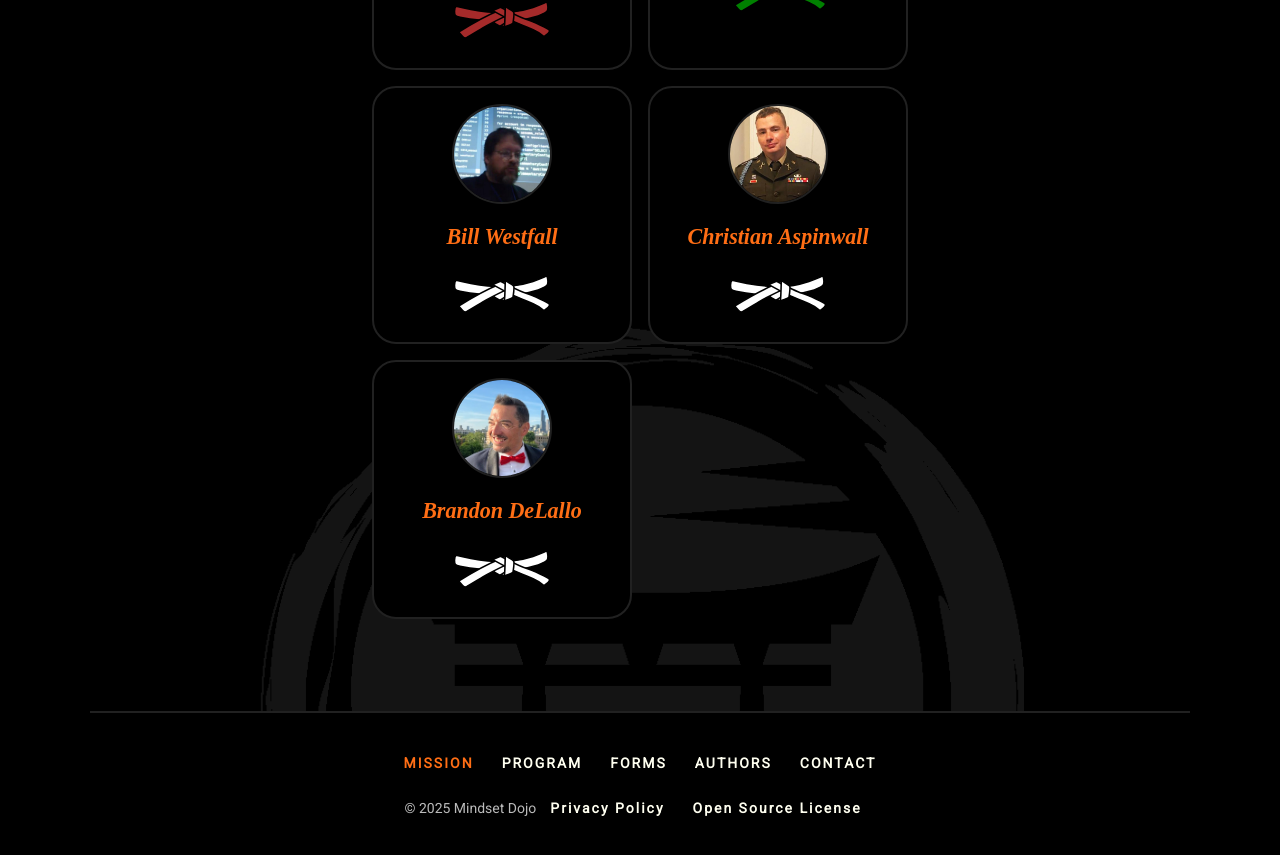
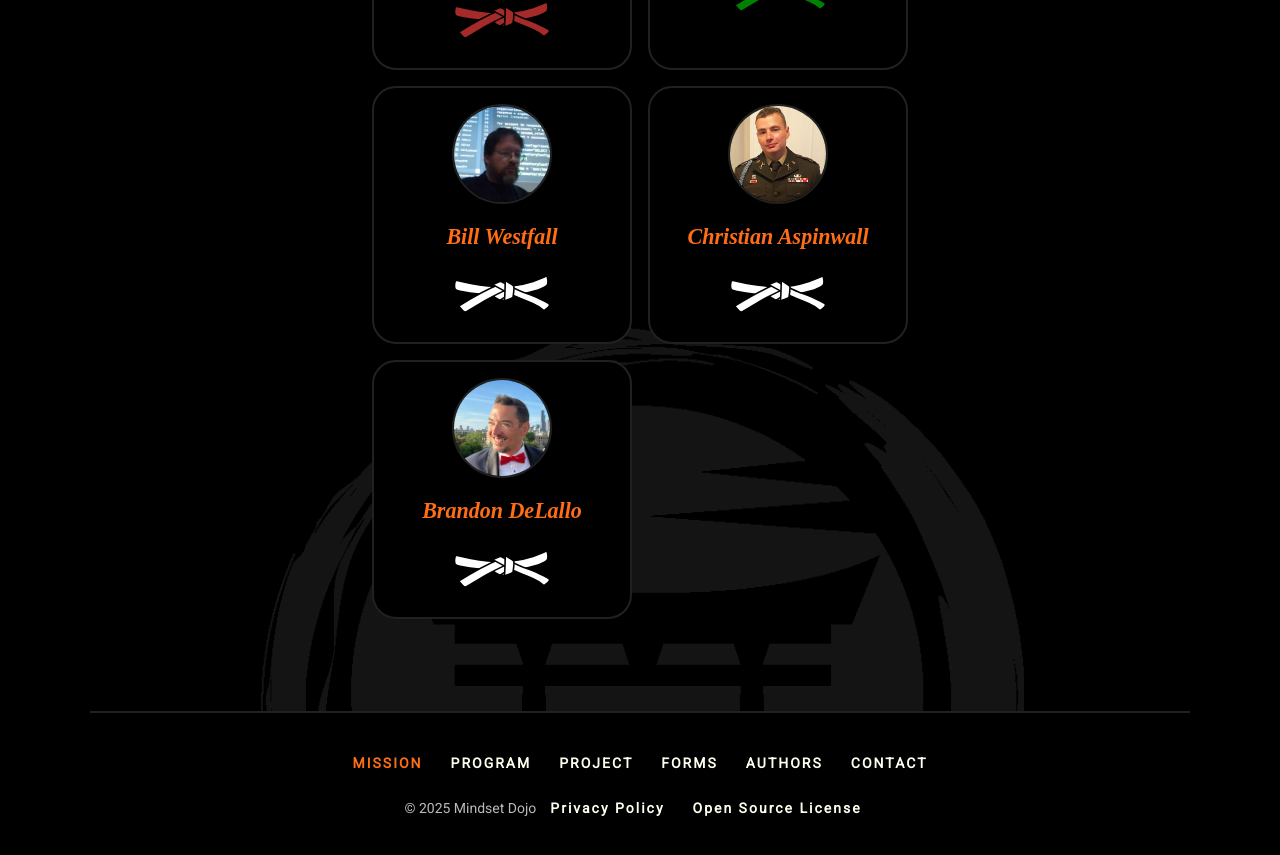
Before and after one commit to mindset-dojo/mindset-dojo.github.io, a Jekyll site: the page built from mission.md, in a window 1280 px wide and 900 px high, scrolled down 2552 px. Shown: the top 855 px of the window. Built offline with Jekyll 4.4.1, drawn with Linux system fonts in a browser that asks for light colours; some web fonts are replaced.

Commit message:
fix: readd footer link to GitHub project

```diff
--- a/_config.yml
+++ b/_config.yml
@@ -29,7 +29,6 @@ defaults:
 action_links:
   program: /program/
   connect: https://connect.mindset.dojo.center
-  repo: https://github.com/mindset-dojo/mindset-dojo.github.io
 
 header_links:
   - label: MISSION
@@ -46,13 +45,14 @@ footer_primary_links:
     href: /
   - label: PROGRAM
     href: /program/
+  - label: PROJECT
+    href: https://github.com/mindset-dojo/mindset-dojo.github.io
   - label: FORMS
     href: /forms/
   - label: AUTHORS
     href: /authors/
   - label: CONTACT
     href: https://connect.mindset.dojo.center
-    external: true
 
 footer_secondary_links:
   - label: Privacy Policy
--- a/_includes/nav-items.html
+++ b/_includes/nav-items.html
@@ -1,23 +1,19 @@
 {%- comment -%}
 Renders <li><a>…</a></li> items for a list of nav entries.
 Expects:
-  - include.items        : array of { label, href?, href_key?, external? }
+  - include.items        : array of { label, href?, href_key? }
   - include.current_norm : normalized current path (with trailing slash)
 {%- endcomment -%}
 {%- for item in include.items -%}
     {%- assign href_value = item.href -%}
     {%- if item.href_key -%}{%- assign href_value = site[item.href_key] -%}{%- endif -%}
     <li role="presentation">
-        {%- if item.external -%}
-            <a href="{{ href_value }}" role="menuitem">{{ item.label }}</a>
+        {%- assign href_path = href_value | replace:'/index.html','/' | relative_url -%}
+        {%- assign href_norm = href_path | append:'/' | replace:'//','/' -%}
+        {%- if include.current_norm == href_norm -%}
+            <a href="{{ href_path }}" role="menuitem" aria-current="page">{{ item.label }}</a>
         {%- else -%}
-            {%- assign href_path = href_value | replace:'/index.html','/' | relative_url -%}
-            {%- assign href_norm = href_path | append:'/' | replace:'//','/' -%}
-            {%- if include.current_norm == href_norm -%}
-                <a href="{{ href_path }}" role="menuitem" aria-current="page">{{ item.label }}</a>
-            {%- else -%}
-                <a href="{{ href_path }}" role="menuitem">{{ item.label }}</a>
-            {%- endif -%}
+            <a href="{{ href_path }}" role="menuitem">{{ item.label }}</a>
         {%- endif -%}
     </li>
 {%- endfor -%}
```
